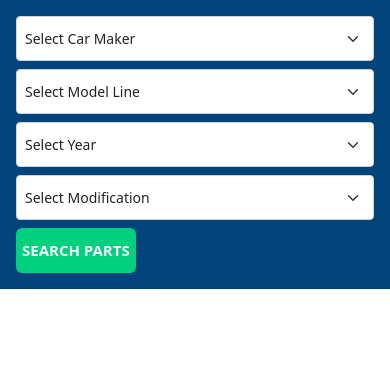
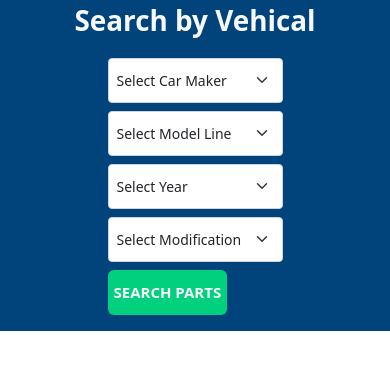
Before and after one commit to WebMalidu/spare_part_new_website, a PHP site: page /searchSection.php in a window 390 px wide. Shown: the top 370 px of the page. Run offline with PHP 8.4, Linux system fonts and the light colour scheme.

Commit message:
search section
header adding

```diff
--- a/frontend/css/style.css
+++ b/frontend/css/style.css
@@ -72,7 +72,7 @@
     font-size: 15px;
   }
   /* search Section  */
-  .searchSection-mainContainer{
+  .searchSection-selectorBox{
     flex-direction: column;
   }
 }
--- a/frontend/searchSection.php
+++ b/frontend/searchSection.php
@@ -20,7 +20,9 @@
 
 <body>
     <section class="w-100 searchSection">
-        <div class="container searchSection-mainContainer d-flex gap-2 p-3 justify-content-center">
+        <div class="container searchSection-mainContainer d-flex flex-column align-items-center">
+            <div class="searchSection-header  fs-1 text-light fw-bold">Search by Vehical</div>
+            <div class="searchSection-selectorBox d-flex gap-2 p-3 ">
                 <div>
                     <select class="searchSection-selector form-select form-select-sm" aria-label="Small select example">
                         <option selected>Select Car Maker</option>
@@ -81,6 +83,7 @@
                     <button class="rounded-2 border-0 fw-bold text-light searchSection-button">SEARCH PARTS</button>
                 </div>
             </div>
+        </div>
     </section>
 
     <script src="https://cdn.jsdelivr.net/npm/swiper@10/swiper-bundle.min.js"></script>
```
Lines whose indentation alone changed are shown as unchanged.
